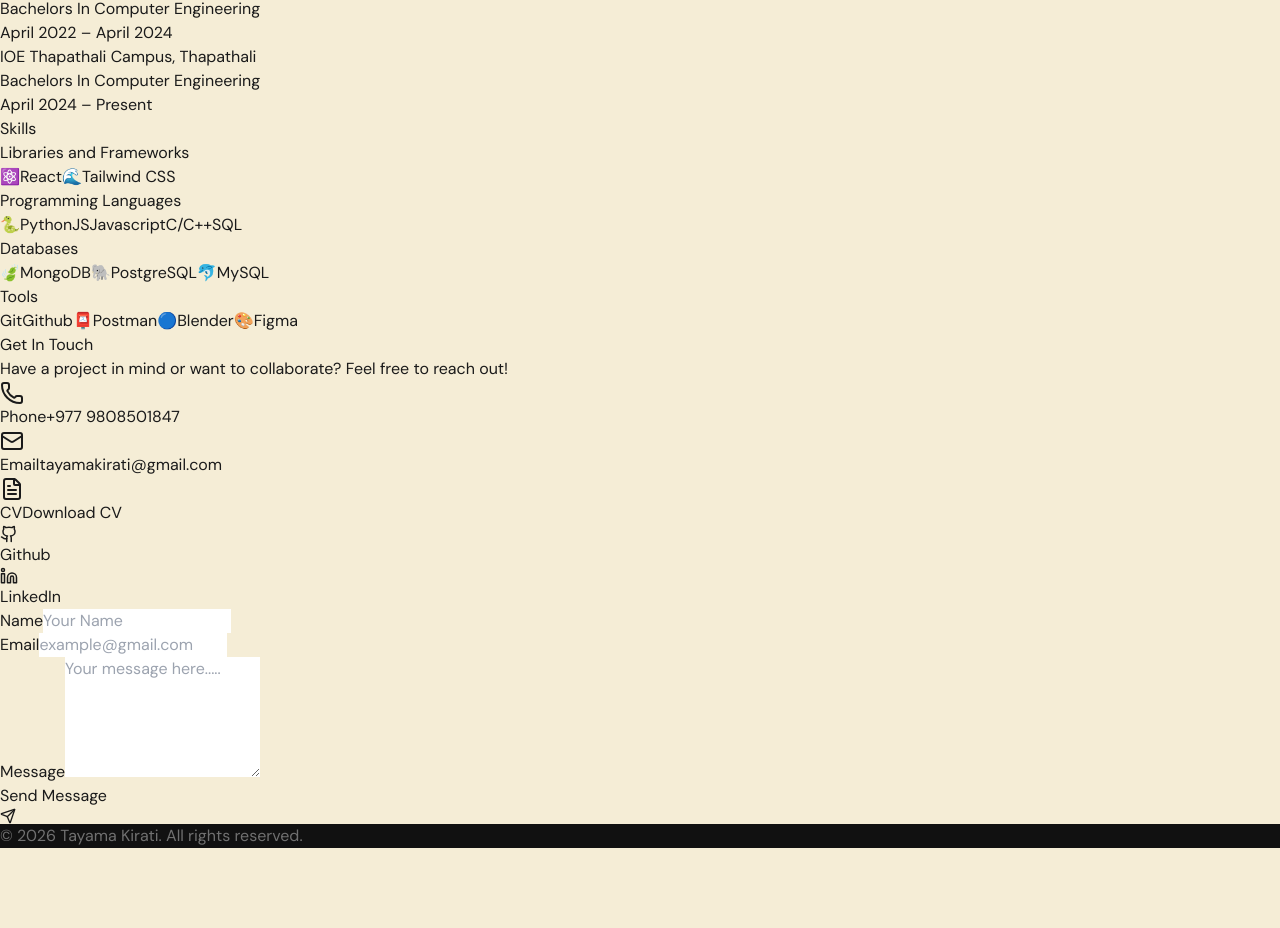
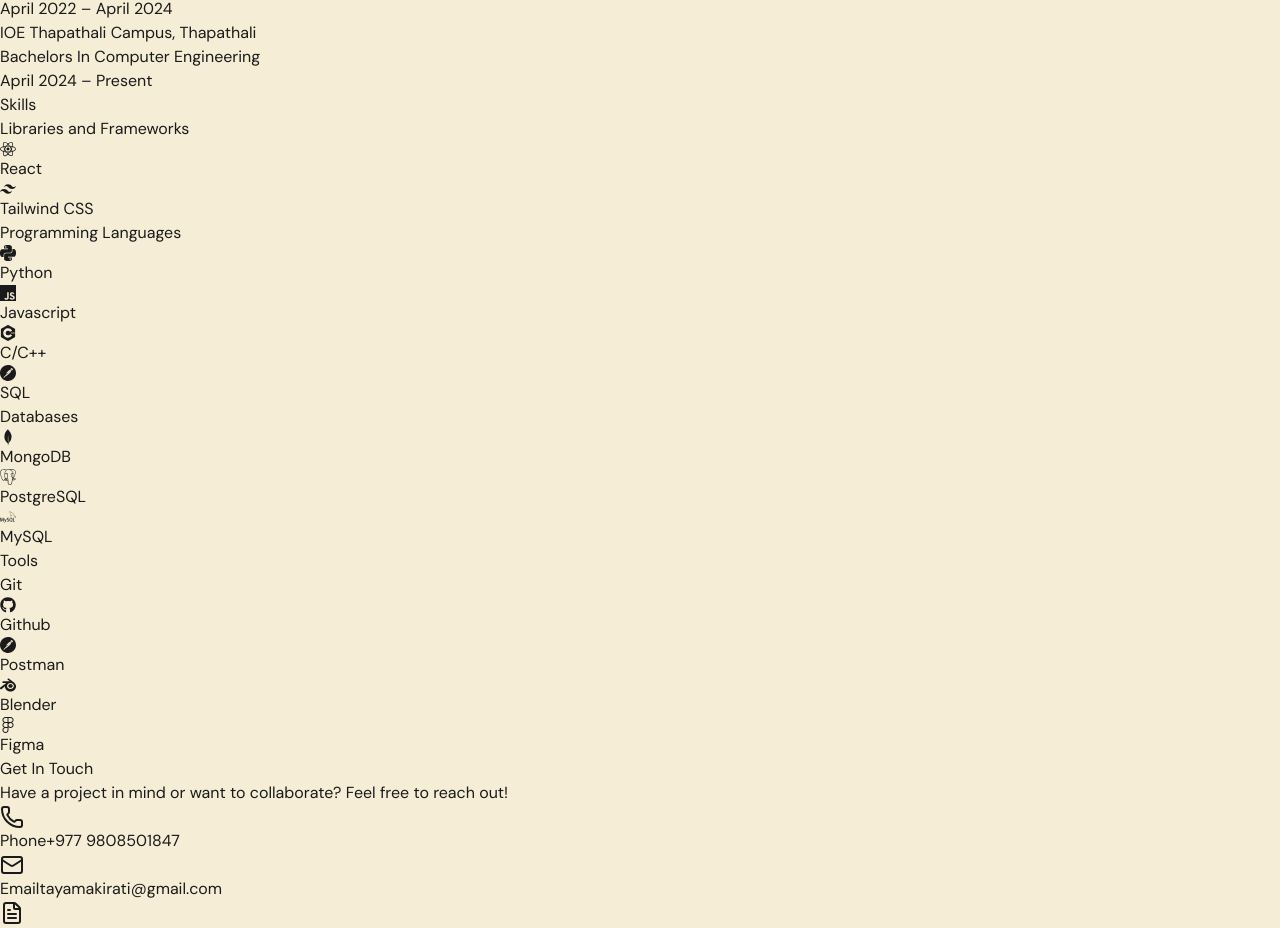
Before and after one commit to Tayama-Kirati/Portfolio, a React (Vite) app: page / in a window 1280 px wide. Shown: the part 1172-2100 px from the top of the page. Before the commit the page ends 2020 px from the top, so only its background shows below. Built offline with nearby package versions, Linux system fonts and the light colour scheme.

Commit message:
prototype

```diff
--- a/package.json
+++ b/package.json
@@ -13,6 +13,7 @@
     "lucide-react": "^0.577.0",
     "react": "^19.2.4",
     "react-dom": "^19.2.4",
+    "react-icons": "^5.6.0",
     "react-router-dom": "^7.13.1"
   },
   "devDependencies": {
--- a/src/components/Education.jsx
+++ b/src/components/Education.jsx
@@ -3,7 +3,7 @@
     school: 'St. Xaviers College, Maitighar',
     degree: '+2 Science',
     period: 'June 2019 – December 2021',
-    gpa: '3.62 GPA',
+    // gpa: '3.62 GPA',
   },
   {
     school: 'IOE Purwanchal Campus, Dharan',
--- a/src/components/Skills.jsx
+++ b/src/components/Skills.jsx
@@ -1,36 +1,40 @@
+import { FaGithub } from "react-icons/fa";
+import { SiMongodb, SiPostgresql, SiMysql, SiJavascript,SiPostman, SiCplusplus, SiBlender, SiTailwindcss, SiReact, SiPython, SiFigma} from "react-icons/si";
+
+
 const skillCategories = [
   {
     title: 'Libraries and Frameworks',
     skills: [
-      { name: 'React', icon: '⚛️' },
-      { name: 'Tailwind CSS', icon: '🌊' },
+      { name: 'React', icon: <SiReact /> },
+      { name: 'Tailwind CSS', icon: <SiTailwindcss /> },
     ],
   },
   {
     title: 'Programming Languages',
     skills: [
-      { name: 'Python', icon: '🐍' },
-      { name: 'Javascript', icon: 'JS' },
-      { name: 'C/C++', icon: null },
-      { name: 'SQL', icon: null },
+      { name: 'Python', icon: <SiPython /> },
+      { name: 'Javascript', icon: <SiJavascript /> },
+      { name: 'C/C++', icon: <SiCplusplus /> },
+      { name: 'SQL', icon: <SiPostman /> },
     ],
   },
   {
     title: 'Databases',
     skills: [
-      { name: 'MongoDB', icon: '🍃' },
-      { name: 'PostgreSQL', icon: '🐘' },
-      { name: 'MySQL', icon: '🐬' },
+      { name: 'MongoDB', icon: <SiMongodb /> },
+      { name: 'PostgreSQL', icon: <SiPostgresql /> },
+      { name: 'MySQL', icon: <SiMysql /> },
     ],
   },
   {
     title: 'Tools',
     skills: [
       { name: 'Git', icon: null },
-      { name: 'Github', icon: '' },
-      { name: 'Postman', icon: '📮' },
-      { name: 'Blender', icon: '🔵' },
-      { name: 'Figma', icon: '🎨' },
+      { name: 'Github', icon: <FaGithub /> },
+      { name: 'Postman', icon: <SiPostman /> },
+      { name: 'Blender', icon: <SiBlender /> },
+      { name: 'Figma', icon: <SiFigma/> },
     ],
   },
 ];
```
Also changed, not shown: src/components/Contact.jsx (+4 -4 lines), src/components/Hero.jsx (+1 -10 lines), 1 other file (tests, documents, lock files or other folders).
